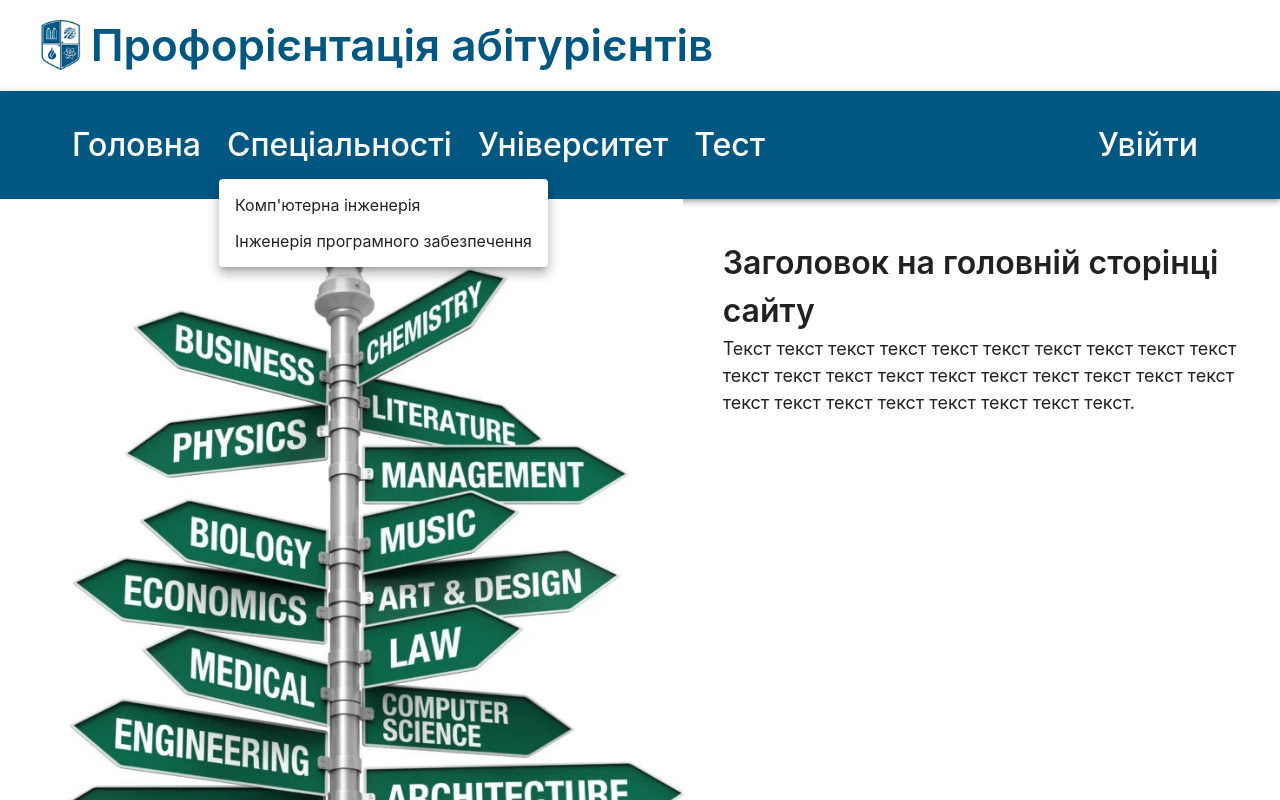
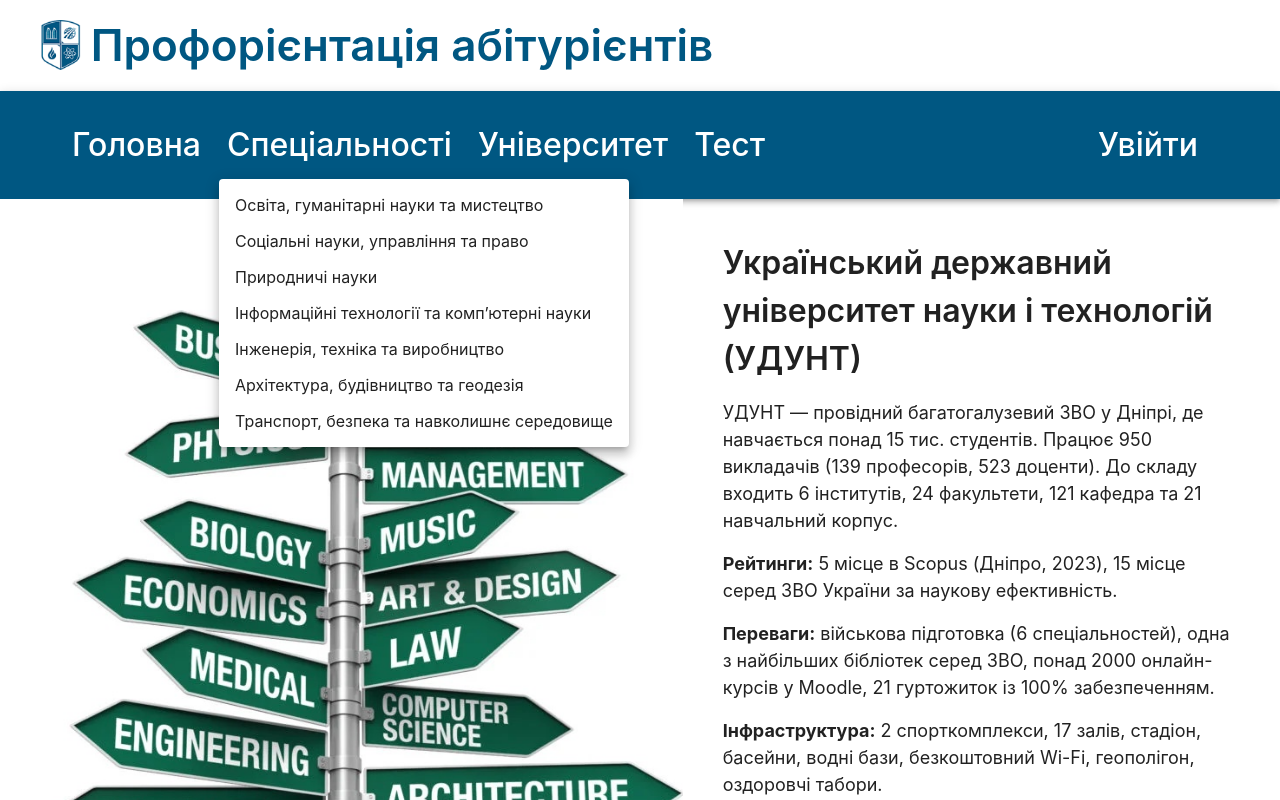
Before and after one commit to artemon08540/career-guidance, a React (Create React App) app in the folder frontend/: page / in a window 1280 px wide. Both pictures are taken after a click on the button "Спеціальності". Shown: the top 800 px of the page. Built offline with nearby package versions, Linux system fonts and the light colour scheme.

Commit message:
Оформлення головної, спеціальності

```diff
--- a/frontend/package.json
+++ b/frontend/package.json
@@ -2,7 +2,6 @@
   "name": "frontend",
   "version": "0.1.0",
   "private": true,
-  "homepage": "https://artemon08540.github.io/career-guidance/",
   "dependencies": {
     "@emotion/react": "^11.14.0",
     "@emotion/styled": "^11.14.0",
@@ -17,14 +16,9 @@
     "slick-carousel": "^1.8.1",
     "web-vitals": "^4.2.4"
   },
-  "devDependencies": {
-    "gh-pages": "^6.3.0"
-  },
   "scripts": {
     "start": "react-scripts start",
     "build": "react-scripts build",
-    "predeploy": "npm run build",
-    "deploy": "gh-pages --no-push -d build",
     "test": "react-scripts test",
     "eject": "react-scripts eject"
   },
--- a/frontend/src/assets/styles/MainStyles.js
+++ b/frontend/src/assets/styles/MainStyles.js
@@ -1,14 +1,14 @@
 const mainStyles = {
   container: {
     mt: 4,
-    height: '100vh',
+    minHeight: '100vh',
     display: 'flex',
     marginBottom: 0,
     paddingBottom: 0,
     alignItems: 'center'
   },
   gridContainer: {
-    height: '100vh',
+    minHeight: '100vh', // ✅ замість height
     display: 'flex',
     alignItems: 'stretch',
   },
@@ -19,7 +19,7 @@
   },
   image: {
     width: '100%',
-    height: '100vh',
+    minHeight: '100vh',
     objectFit: 'cover',
     borderRadius: '0px',
   },
@@ -28,7 +28,7 @@
     flexDirection: 'column',
     justifyContent: 'flex-start',
     alignItems: 'flex-start',
-    height: '100%',
+    minHeight: '100vh',
     padding: '40px',
     boxSizing: 'border-box',
   },
@@ -48,7 +48,7 @@
     position: 'absolute',
     top: 0,
     width: '60px', // Прямокутна стрілка на всю висоту
-    height: '100vh', // Обмеження висоти стрілок висотою слайдера
+    minHeight: '100vh', // Обмеження висоти стрілок висотою слайдера
     background: 'rgba(0, 0, 0, 0.2)', // Напівпрозорий фон
     display: 'flex',
     alignItems: 'center',
--- a/frontend/src/components/Header.js
+++ b/frontend/src/components/Header.js
@@ -4,9 +4,108 @@
 
 const Header = () => {
   const [specialitiesAnchor, setSpecialitiesAnchor] = useState(null);
+  const [subMenuAnchor, setSubMenuAnchor] = useState(null);
+  const [selectedCategory, setSelectedCategory] = useState(null);
 
   const openSpecialitiesMenu = (event) => setSpecialitiesAnchor(event.currentTarget);
-  const closeSpecialitiesMenu = () => setSpecialitiesAnchor(null);
+  const closeSpecialitiesMenu = () => {
+    setSpecialitiesAnchor(null);
+    setSubMenuAnchor(null);
+    setSelectedCategory(null);
+  };
+
+  const openSubMenu = (event, category) => {
+    setSubMenuAnchor(event.currentTarget);
+    setSelectedCategory(category);
+  };
+
+  const closeSubMenu = () => {
+    setSubMenuAnchor(null);
+    setSelectedCategory(null);
+  };
+
+  const specialities = [
+    {
+      category: "Освіта, гуманітарні науки та мистецтво",
+      items: [
+        "014 Середня освіта",
+        "015.12 Професійна освіта (металургія)",
+        "017 Фізична культура і спорт",
+        "022 Дизайн",
+        "023 Образотворче мистецтво, декоративне мистецтво, реставрація",
+        "029 Інформаційна, бібліотечна та архівна справа",
+        "032 Історія та археологія",
+        "035 Філологія",
+      ],
+    },
+    {
+      category: "Соціальні науки, управління та право",
+      items: [
+        "051 Економіка",
+        "053 Психологія",
+        "071 Облік і оподаткування",
+        "072 Фінанси, банківська справа та страхування",
+        "072 Фінанси, банківська справа, страхування та фондовий ринок",
+        "073 Менеджмент",
+        "075 Маркетинг",
+        "076 Підприємництво, торгівля та біржова діяльність",
+        "076 Підприємництво та торгівля",
+        "281 Публічне управління та адміністрування",
+        "292 Міжнародні економічні відносини",
+        "232 Соціальне забезпечення",
+      ],
+    },
+    {
+      category: "Природничі науки",
+      items: ["101 Екологія", "102 Хімія"],
+    },
+    {
+      category: "Інформаційні технології та комп’ютерні науки",
+      items: [
+        "121 Інженерія програмного забезпечення",
+        "122 Комп’ютерні науки",
+        "123 Комп’ютерна інженерія",
+        "125 Кібербезпека та захист інформації",
+        "126 Інформаційні системи та технології",
+      ],
+    },
+    {
+      category: "Інженерія, техніка та виробництво",
+      items: [
+        "131 Прикладна механіка",
+        "132 Матеріалознавство",
+        "133 Галузеве машинобудування",
+        "136 Металургія",
+        "141 Електроенергетика, електротехніка та електромеханіка",
+        "142 Енергетичне машинобудування",
+        "144 Теплоенергетика",
+        "151 Автоматизація та комп’ютерно-інтегровані технології",
+        "152 Метрологія та інформаційно-вимірювальна техніка",
+        "161 Хімічні технології та інженерія",
+        "163 Біомедична інженерія",
+        "174 Автоматизація, комп'ютерно-інтегровані технології та робототехніка",
+        "175 Інформаційно-вимірювальні технології",
+        "186 Видавництво та поліграфія",
+      ],
+    },
+    {
+      category: "Архітектура, будівництво та геодезія",
+      items: [
+        "192 Будівництво та цивільна інженерія",
+        "193 Геодезія та землеустрій",
+      ],
+    },
+    {
+      category: "Транспорт, безпека та навколишнє середовище",
+      items: [
+        "183 Технології захисту навколишнього середовища",
+        "263 Цивільна безпека",
+        "273 Залізничний транспорт",
+        "274 Автомобільний транспорт",
+        "275 Транспортні технології (за видами)",
+      ],
+    },
+  ];
 
   return (
     <Box>
@@ -23,14 +122,43 @@
         <Toolbar sx={headerStyles.toolbar}>
           <div>
             <Button color="inherit" sx={headerStyles.button}>Головна</Button>
-            <Button color="inherit" onClick={openSpecialitiesMenu} sx={headerStyles.button}>Спеціальності</Button>
+            <Button
+              color="inherit"
+              onClick={openSpecialitiesMenu}
+              sx={headerStyles.button}
+            >
+              Спеціальності
+            </Button>
             <Menu
               anchorEl={specialitiesAnchor}
               open={Boolean(specialitiesAnchor)}
               onClose={closeSpecialitiesMenu}
             >
-              <MenuItem onClick={closeSpecialitiesMenu}>Комп'ютерна інженерія</MenuItem>
-              <MenuItem onClick={closeSpecialitiesMenu}>Інженерія програмного забезпечення</MenuItem>
+              {specialities.map((group) => (
+                <div key={group.category}>
+                  <MenuItem
+                    onMouseEnter={(e) => openSubMenu(e, group.category)}
+                    onClick={(e) => openSubMenu(e, group.category)}
+                  >
+                    {group.category}
+                  </MenuItem>
+                  {selectedCategory === group.category && (
+                    <Menu
+                      anchorEl={subMenuAnchor}
+                      open={Boolean(subMenuAnchor)}
+                      onClose={closeSubMenu}
+                      anchorOrigin={{ vertical: 'top', horizontal: 'right' }}
+                      transformOrigin={{ vertical: 'top', horizontal: 'left' }}
+                    >
+                      {group.items.map((item) => (
+                        <MenuItem key={item} onClick={closeSpecialitiesMenu}>
+                          {item}
+                        </MenuItem>
+                      ))}
+                    </Menu>
+                  )}
+                </div>
+              ))}
             </Menu>
             <Button color="inherit" sx={headerStyles.button}>Університет</Button>
             <Button color="inherit" sx={headerStyles.button}>Тест</Button>
--- a/frontend/src/components/Main.js
+++ b/frontend/src/components/Main.js
@@ -1,11 +1,15 @@
+// React та бібліотеки
 import React from 'react';
 import Slider from 'react-slick';
+
+// MUI
 import { Grid, Box, Typography } from '@mui/material';
+
+// Стилі
+import 'slick-carousel/slick/slick.css';
+import 'slick-carousel/slick/slick-theme.css';
 import mainStyles from '../assets/styles/MainStyles';
 
-// Імпортуємо стилі для слайдера
-import 'slick-carousel/slick/slick.css';
-import 'slick-carousel/slick/slick-theme.css';
 
 const images = [
   "/images/slide1.jpg",
@@ -15,21 +19,26 @@
 
 // Кастомні стрілки
 const NextArrow = ({ onClick }) => (
-  <Box onClick={onClick} sx={{ ...mainStyles.sliderArrow, ...mainStyles.nextArrow }} className="slider-arrow">
+  <Box
+    onClick={onClick}
+    sx={{ ...mainStyles.sliderArrow, ...mainStyles.nextArrow }}
+    className="slider-arrow"
+  >
     <span style={{ fontSize: '30px', color: 'white' }}>›</span>
   </Box>
 );
 
 const PrevArrow = ({ onClick }) => (
-  <Box onClick={onClick} sx={{ ...mainStyles.sliderArrow, ...mainStyles.prevArrow }} className="slider-arrow">
+  <Box
+    onClick={onClick}
+    sx={{ ...mainStyles.sliderArrow, ...mainStyles.prevArrow }}
+    className="slider-arrow"
+  >
     <span style={{ fontSize: '30px', color: 'white' }}>‹</span>
   </Box>
 );
 
-
-const Main = () => {
-  // Налаштування слайдера
-  const settings = {
+const sliderSettings = {
   dots: false,
   infinite: true,
   speed: 500,
@@ -42,25 +51,65 @@
   prevArrow: <PrevArrow />,
 };
 
+const Main = () => {
   return (
     <Grid container sx={mainStyles.gridContainer}>
-      {/* Ліва частина: Слайдер */}
-      <Grid item xs={12} md={6.4} sx={mainStyles.imageContainer} className="slider-container">
-        <Slider {...settings} style={mainStyles.slider}>
+      {/* Слайдер */}
+      <Grid
+        item
+        xs={12}
+        md={6.4}
+        sx={mainStyles.imageContainer}
+        className="slider-container"
+      >
+        <Slider {...sliderSettings} style={mainStyles.slider}>
           {images.map((src, index) => (
-            <Box key={index} component="img" src={src} alt={`Slide ${index + 1}`} sx={mainStyles.image} />
+            <Box
+              key={index}
+              component="img"
+              src={src}
+              alt={`Slide ${index + 1}`}
+              sx={mainStyles.image}
+            />
           ))}
         </Slider>
       </Grid>
 
-      {/* Права частина з текстом */}
+      {/* Текстовий блок */}
       <Grid item xs={12} md={5.6} sx={mainStyles.textContainer}>
-        <Typography sx={mainStyles.title}>Заголовок на головній сторінці сайту</Typography>
-        <Typography sx={mainStyles.bodyText}>
-          Текст текст текст текст текст текст текст текст текст текст текст текст текст текст
-          текст текст текст текст текст текст текст текст текст текст текст текст текст текст.
+        <Typography sx={mainStyles.title}>
+          Український державний університет науки і технологій (УДУНТ)
+        </Typography>
+
+        <Typography sx={mainStyles.bodyText} mt={2}>
+          УДУНТ — провідний багатогалузевий ЗВО у Дніпрі, де навчається понад 15 тис. студентів. Працює 950 викладачів (139 професорів, 523 доценти). До складу входить 6 інститутів, 24 факультети, 121 кафедра та 21 навчальний корпус.
+        </Typography>
+
+        <Typography sx={mainStyles.bodyText} mt={2}>
+          <strong>Рейтинги:</strong> 5 місце в Scopus (Дніпро, 2023), 15 місце серед ЗВО України за наукову ефективність.
+        </Typography>
+
+        <Typography sx={mainStyles.bodyText} mt={2}>
+          <strong>Переваги:</strong> військова підготовка (6 спеціальностей), одна з найбільших бібліотек серед ЗВО, понад 2000 онлайн-курсів у Moodle, 21 гуртожиток із 100% забезпеченням.
+        </Typography>
+
+        <Typography sx={mainStyles.bodyText} mt={2}>
+          <strong>Інфраструктура:</strong> 2 спорткомплекси, 17 залів, стадіон, басейни, водні бази, безкоштовний Wi-Fi, геополігон, оздоровчі табори.
+        </Typography>
+
+        <Typography sx={mainStyles.bodyText} mt={2}>
+          <strong>Міжнародка:</strong> подвійні дипломи (Франція, Норвегія, Польща). <strong>Кар’єра:</strong> попит на випускників, підтримка роботодавців.
+        </Typography>
+
+        <Typography sx={mainStyles.bodyText} mt={2}>
+          <strong>Студентське життя:</strong> гуртки, палац культури, активний комітет. Навчання ведеться українською та англійською.
+        </Typography>
+
+        <Typography sx={mainStyles.bodyText} mt={2}>
+          УДУНТ — це освіта, наука, спорт, комфортна інфраструктура та міжнародні можливості.
         </Typography>
       </Grid>
+
     </Grid>
   );
 };
--- a/frontend/src/pages/Home.js
+++ b/frontend/src/pages/Home.js
@@ -5,7 +5,7 @@
   <Container>
     <Grid container spacing={3}>
       <Grid item xs={12}>
-        <Typography variant="h4">Заголовок на головній сторінці сайту</Typography>
+        <Typography variant="h4">Український державний університет науки і технологій (УДУНТ)</Typography>
       </Grid>
       <Grid item xs={12}>
         <Typography>
```
Also changed, not shown: 1 other file (tests, documents, lock files or other folders). Lines whose indentation alone changed are shown as unchanged.
